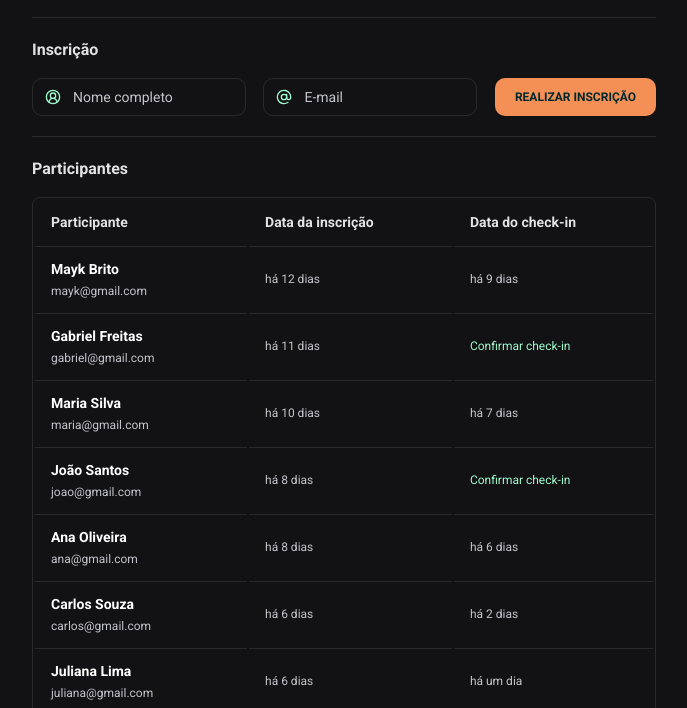
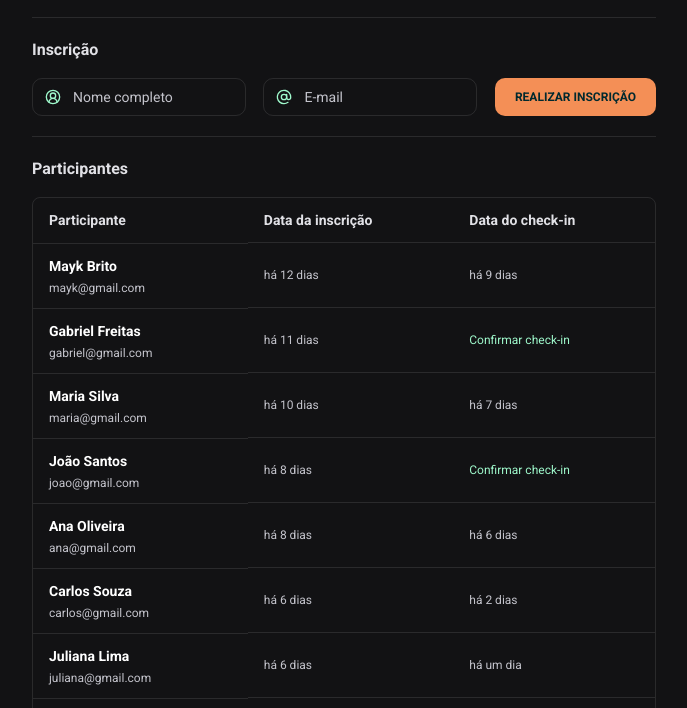
Before and after one commit to GabrielCenteioFreitas/estudos-rocketseat-nlw15_unite-trilha_fullstack, a website: page index.html in a window 1280 px wide. Shown: the part 71-779 px from the top of the page, without its empty margins (296-983 px from the left). Drawn offline with nearby package versions, Linux system fonts and the light colour scheme.

Commit message:
fix a bug with the border

```diff
--- a/index.html
+++ b/index.html
@@ -48,7 +48,8 @@
 
     <div class="grid gap-4">
       <h2 class="font-bold text-base">Participantes</h2>
-      <table class="w-full border-separate border border-white/10 rounded-lg">
+      <div class="border border-white/10 rounded-lg">
+        <table class="w-full border-collapse">
           <thead class="text-left font-semibold text-sm">
             <tr>
               <th class="px-4 py-3">Participante</th>
@@ -62,6 +63,7 @@
         </table>
       </div>
     </div>
+  </div>
 
   <script src="./src/script.js"></script>
 </body>
```
Lines whose indentation alone changed are shown as unchanged.
